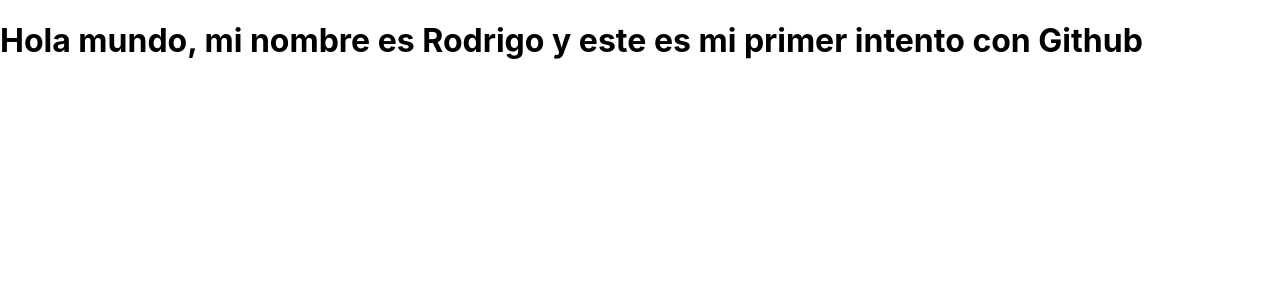
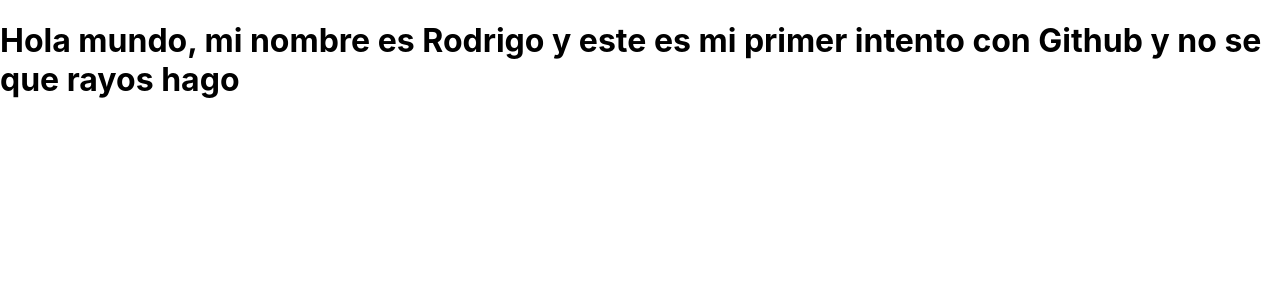
Before and after one commit to RodrigoG2000/CIE_project, a React (Create React App) app in the folder cie-project-reactjs/: page / in a window 1280 px wide. Shown: the top 300 px of the page. Built offline with nearby package versions, Linux system fonts and the light colour scheme.

Commit message:
Update App.js
una descripcion mas detallada

```diff
--- a/cie-project-reactjs/src/App.js
+++ b/cie-project-reactjs/src/App.js
@@ -3,7 +3,7 @@
 
 function App() {
   return (
-   <h1>Hola mundo, mi nombre es Rodrigo y este es mi primer intento con Github</h1>
+   <h1>Hola mundo, mi nombre es Rodrigo y este es mi primer intento con Github y no se que rayos hago</h1>
   );
 }
 
```
